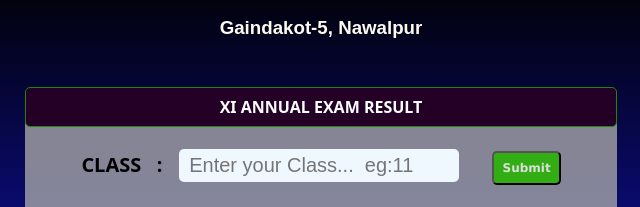
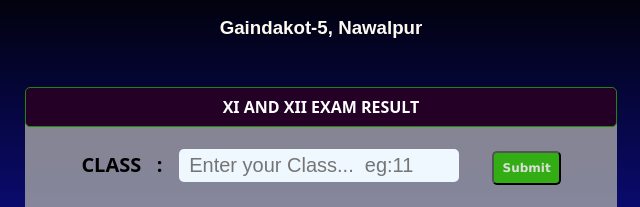
Before and after one commit to Science405/Results, a plain HTML site: page index.html in a window 1280 px wide. Shown: the part 111-318 px from the top of the page, 319-959 px from the left. Drawn offline with Linux system fonts and the light colour scheme; a web font is replaced by a local one.

Commit message:
Update index.html

```diff
--- a/index.html
+++ b/index.html
@@ -220,7 +220,7 @@ height: 16.5rem;
 
 
 
-    <legend>XI ANNUAL EXAM RESULT</legend></h4><br>
+    <legend>XI AND XII EXAM RESULT</legend></h4><br>
 <b><font size="3">CLASS&nbsp;&nbsp;&nbsp;:</font></b>&nbsp;&nbsp;&nbsp; <input type="number"id="class" placeholder="Enter your Class...&nbsp;&nbsp;eg:11"required>
 &nbsp;&nbsp;&nbsp;&nbsp;&nbsp;&nbsp;
  <button id="press"onclick="recalling()"><b>Submit
```
